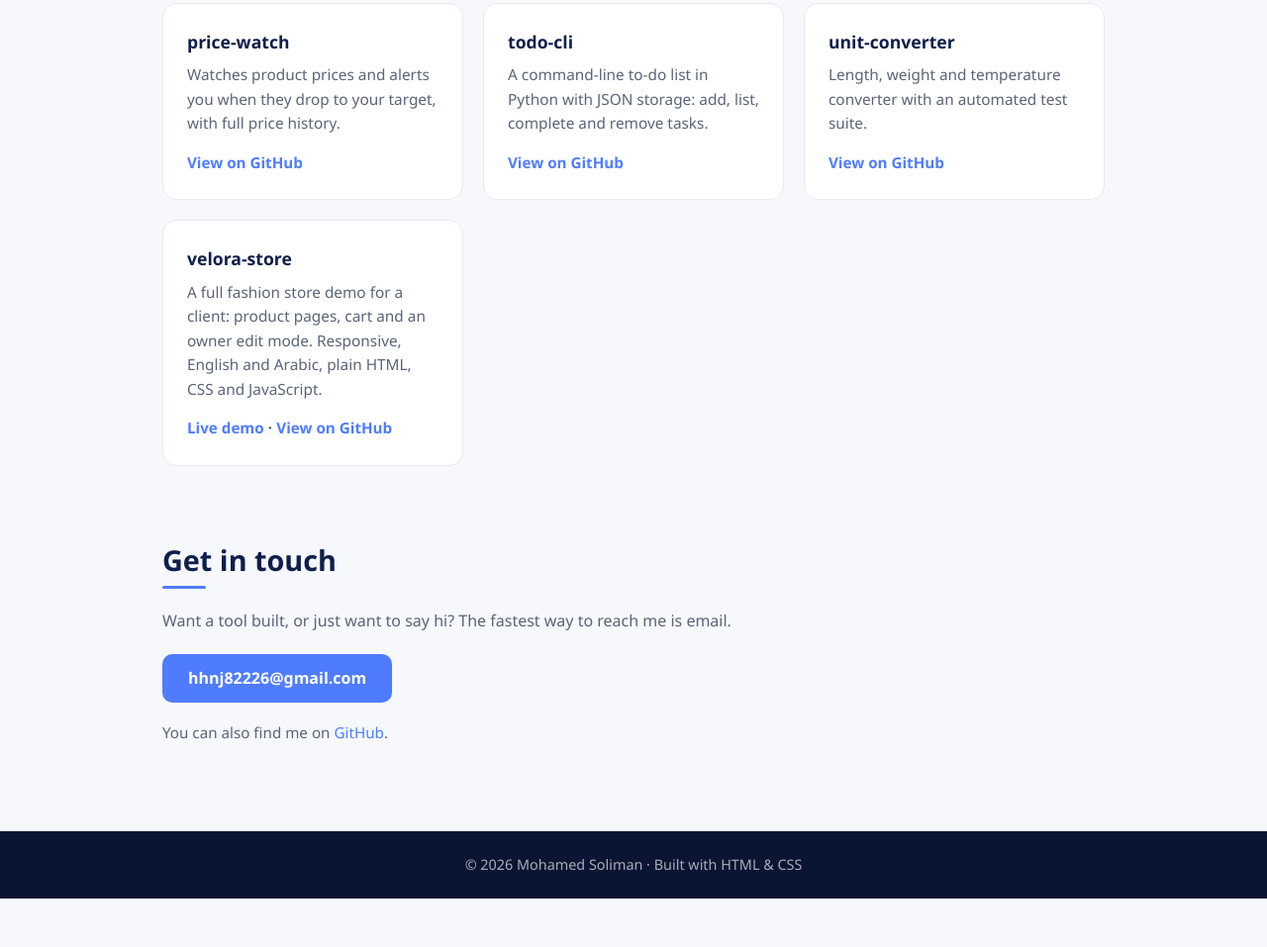
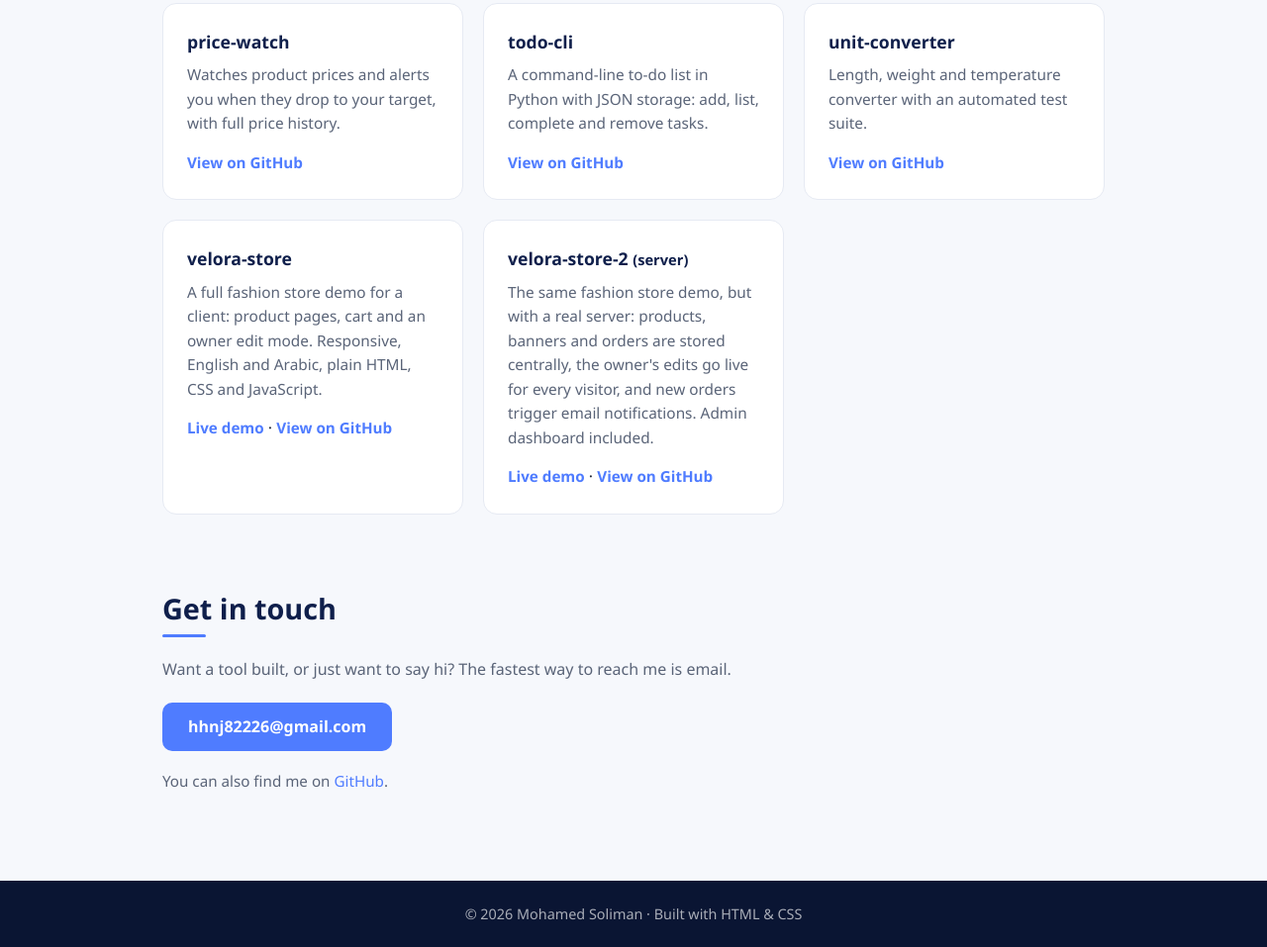
Before and after one commit to m-soliman-dev/portfolio-website, a plain HTML site: page index.html in a window 1280 px wide. Shown: the part 2052-3009 px from the top of the page at 99% size. Before the commit the page ends 2960 px from the top, so only its background shows below. Drawn offline with Linux system fonts and the light colour scheme.

Commit message:
Add velora-store-2 (server) project

```diff
--- a/index.html
+++ b/index.html
@@ -127,6 +127,12 @@
 
           <span> &middot; </span><a href="https://github.com/m-soliman-dev/velora-store">View on GitHub</a>
         </div>
+        <div class="card project">
+          <h3>velora-store-2 <small>(server)</small></h3>
+          <p>The same fashion store demo, but with a real server: products, banners and orders are stored centrally, the owner's edits go live for every visitor, and new orders trigger email notifications. Admin dashboard included.</p>
+          <a href="https://m-soliman-dev.github.io/velora-store-2/">Live demo</a>
+          <span> &middot; </span><a href="https://github.com/m-soliman-dev/velora-store-2">View on GitHub</a>
+        </div>
       </div>
     </section>
 
```
